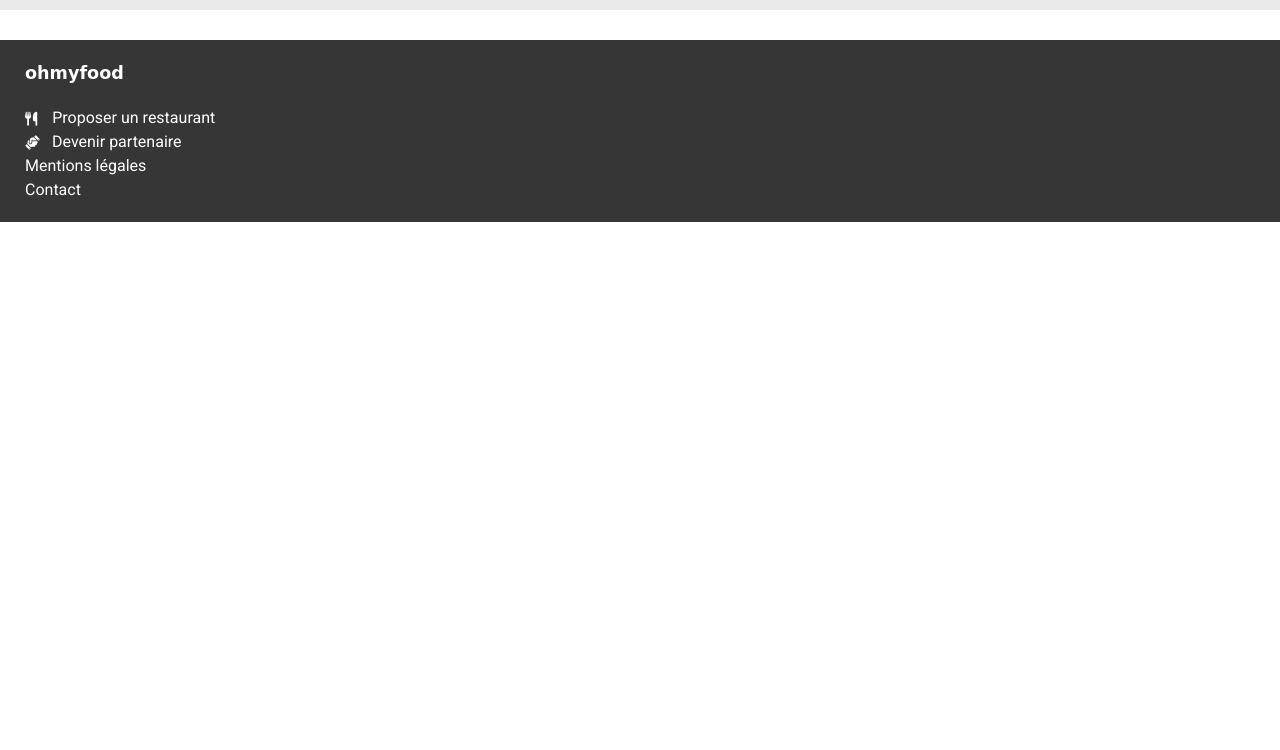
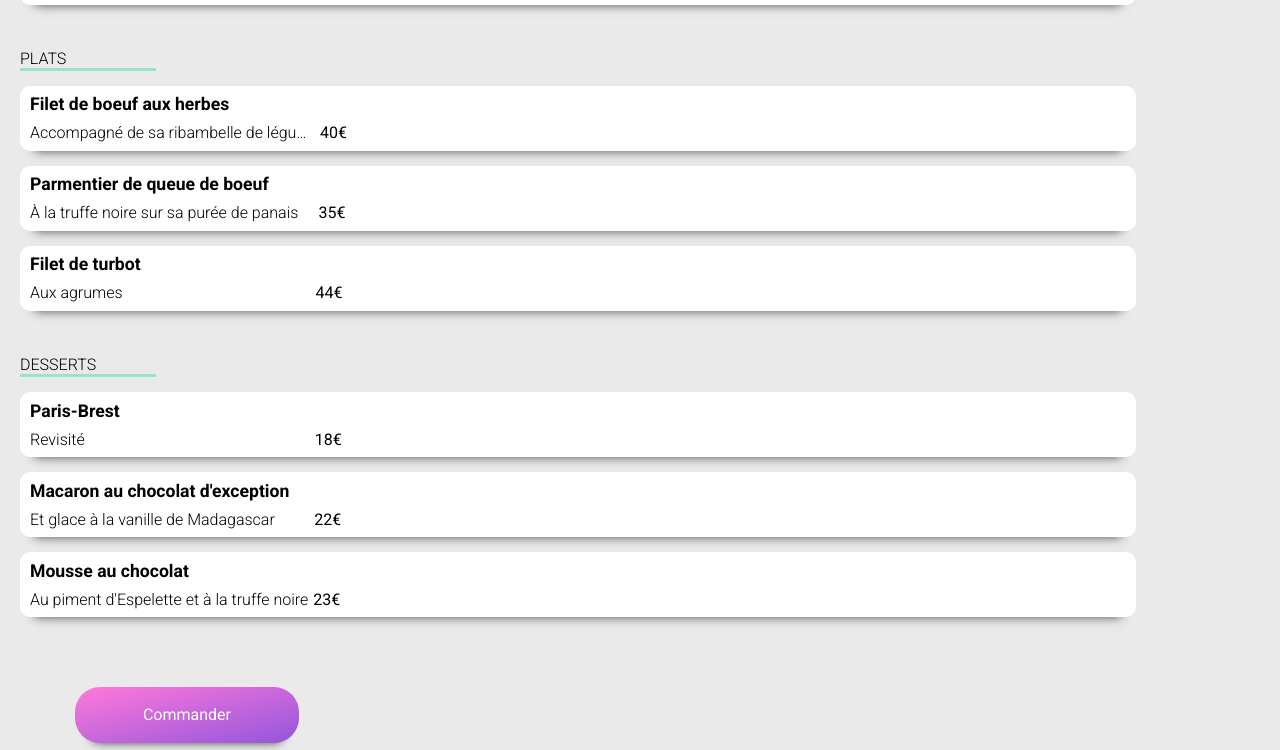
Before and after one commit to ToDestiny/AnthonyColas_3_12112021, a website: page html/menu1.html in a window 1280 px wide. Shown: the part 650-1400 px from the top of the page. Before the commit the page ends 872 px from the top, so only its background shows below. Drawn offline with nearby package versions, Linux system fonts and the light colour scheme; a web font is replaced by a local one.

Commit message:
menu1 OK

```diff
--- a/html/menu1.html
+++ b/html/menu1.html
@@ -31,7 +31,7 @@
 
 	</head>
 
-	<body>
+	<body class="body-color">
 		<header class="header_main row">
 			<a href="../index.html">
 				<i class="fas fa-arrow-left fa-lg"></i>
@@ -79,7 +79,65 @@
 					<p id="price3">25€</p>
 				</div>
 			</div>
+
+			<div class="menu1_container">
+				<h2>PLATS</h2>
+				<hr class="menu1_line">
+				<div class="menu1_card row">
+					<div class="col">
+						<h3>Filet de boeuf aux herbes</h3>
+						<p>Accompagné de sa ribambelle de légumes</p>
+					</div>
+					<p id="price4">40€</p>
+				</div>
+
+				<div class="menu1_card row">
+					<div class="col">
+						<h3>Parmentier de queue de boeuf</h3>
+						<p>À la truffe noire sur sa purée de panais</p>
+					</div>
+					<p id="price5">35€</p>
+				</div>
+
+				<div class="menu1_card row">
+					<div class="col">
+						<h3>Filet de turbot</h3>
+						<p>Aux agrumes</p>
+					</div>
+					<p id="price6">44€</p>
+				</div>
+			</div>
+
+			<div class="menu1_container">
+				<h2>DESSERTS</h2>
+				<hr class="menu1_line">
+				<div class="menu1_card row">
+					<div class="col">
+						<h3>Paris-Brest</h3>
+						<p>Revisité</p>
+					</div>
+					<p id="price7">18€</p>
+				</div>
+
+				<div class="menu1_card row">
+					<div class="col">
+						<h3>Macaron au chocolat d'exception</h3>
+						<p>Et glace à la vanille de Madagascar</p>
+					</div>
+					<p id="price8">22€</p>
+				</div>
+
+				<div class="menu1_card row">
+					<div class="col">
+						<h3>Mousse au chocolat</h3>
+						<p>Au piment d'Espelette et à la truffe noire</p>
+					</div>
+					<p id="price9">23€</p>
+				</div>
+			</div>
 		</section>
+
+		<button class="btn center">Commander</button>
 
 		<footer class="footer">
 			<nav class="footer_container">
--- a/sass/components/_buttons.scss
+++ b/sass/components/_buttons.scss
@@ -0,0 +1,19 @@
+// Buttons
+
+.btn {
+  height: 3.5em;
+  width: 14em;
+  display: flex;
+  align-items: center;
+  justify-content: center;
+  margin: 15px 0 55px 0;
+  @include typo-btn;
+  background-image: linear-gradient(
+    to bottom right,
+    $colour-secondary,
+    $colour-primary
+  );
+  border-radius: 25px;
+  box-shadow: 0px 15px 10px -15px $box-shadow;
+  border-style: none;
+}
--- a/sass/pages/_home.scss
+++ b/sass/pages/_home.scss
@@ -28,23 +28,6 @@
     @include typo-txt;
     text-align: center;
     margin: 10px 20px 10px 20px;
-  }
-  button {
-    height: 3.5em;
-    width: 14em;
-    display: flex;
-    align-items: center;
-    justify-content: center;
-    margin: 15px 0 55px 0;
-    @include typo-btn;
-    background-image: linear-gradient(
-      to bottom right,
-      $colour-secondary,
-      $colour-primary
-    );
-    border-radius: 25px;
-    box-shadow: 0px 15px 10px -15px $box-shadow;
-    border-style: none;
   }
 }
 
--- a/sass/pages/_menu1.scss
+++ b/sass/pages/_menu1.scss
@@ -6,6 +6,10 @@
 
 .footer {
   @import "../layout/footer";
+}
+
+.body-color {
+  background-color: $map-bgdclr;
 }
 
 // Hero
@@ -40,7 +44,7 @@
   }
 
   &_container {
-    margin: 25px 20px 25px 20px;
+    margin: 45px 20px 25px 20px;
     & h2 {
       @include typo-menu;
     }
@@ -61,15 +65,23 @@
     border-radius: 10px;
     margin: 15px 0 15px 0;
     box-shadow: 0px 15px 10px -15px $box-shadow;
-    border-style: none;
     & h3 {
       @include typo-btn($black);
       font-size: 1.1em;
       margin: 0 0 10px 10px;
+      border-style: none;
+      text-overflow: ellipsis;
+      overflow: hidden;
+      white-space: nowrap;
     }
     & p {
       @include typo-menu;
+      max-width: 280px;
       margin-left: 10px;
+      border-style: none;
+      text-overflow: ellipsis;
+      overflow: hidden;
+      white-space: nowrap;
     }
   }
 }
@@ -77,20 +89,63 @@
 #price1 {
   transform: translate(120px, 15px);
   font-weight: 400;
+  width: 100%;
 }
 
 #price2 {
   transform: translate(65px, 15px);
   font-weight: 400;
+  width: 100%;
 }
 
 #price3 {
   transform: translate(30px, 15px);
   font-weight: 400;
+  width: 100%;
+}
+
+#price4 {
+  transform: translate(0px, 15px);
+  font-weight: 400;
+  width: 100%;
+}
+
+#price5 {
+  transform: translate(10px, 15px);
+  font-weight: 400;
+  min-width: 100%;
+}
+
+#price6 {
+  transform: translate(165px, 15px);
+  font-weight: 400;
+  width: 100%;
+}
+
+#price7 {
+  transform: translate(185px, 15px);
+  font-weight: 400;
+  width: 100%;
+}
+
+#price8 {
+  transform: translate(15px, 15px);
+  font-weight: 400;
+  width: 100%;
+}
+
+#price9 {
+  transform: translate(-5px, 15px);
+  font-weight: 400;
+  width: 100%;
 }
 
 .fa-heart {
   transform: translate(30px, 15px);
+}
+
+.center {
+  transform: translate(75px, 0px);
 }
 
 .no-display {
```
Also changed, not shown: index.html (+4 -5 lines), public/css/app.css, 1 other file.
